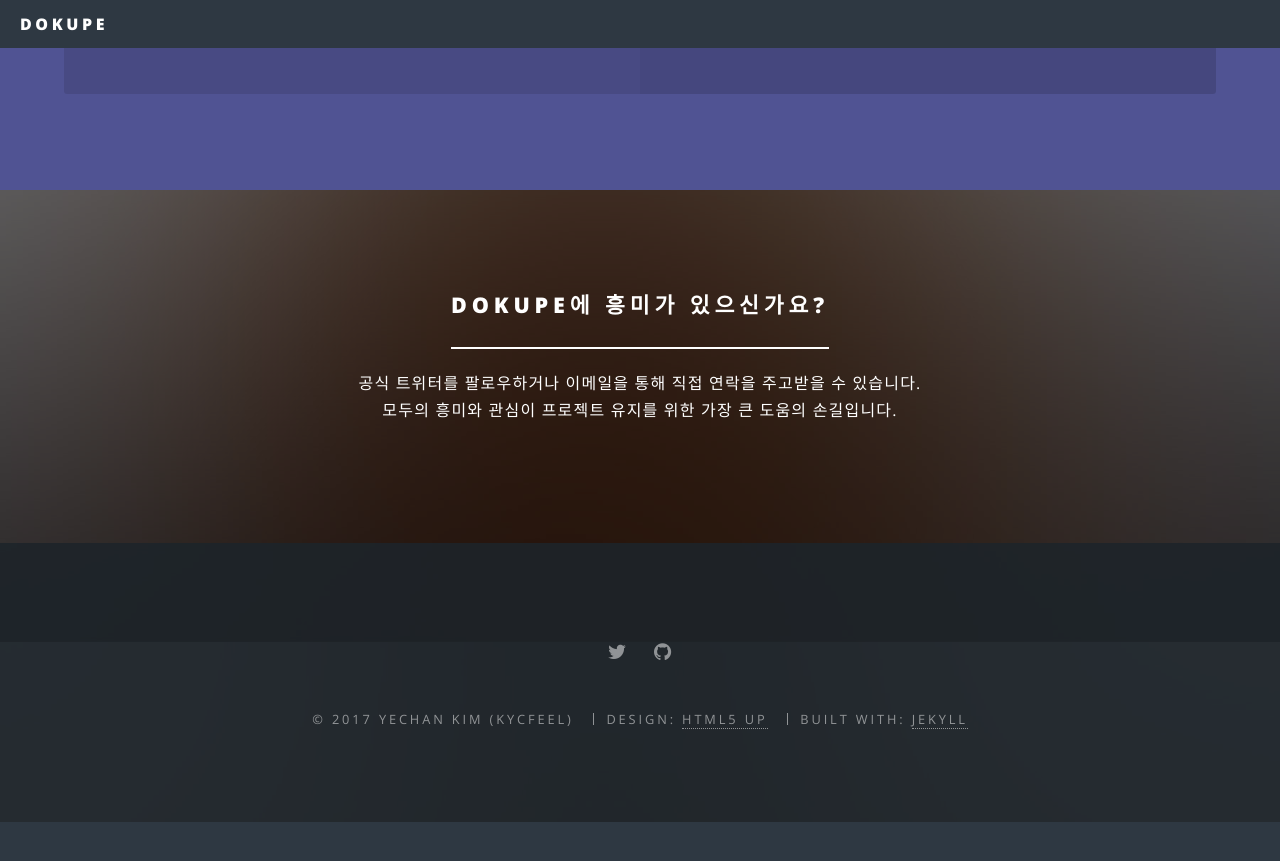
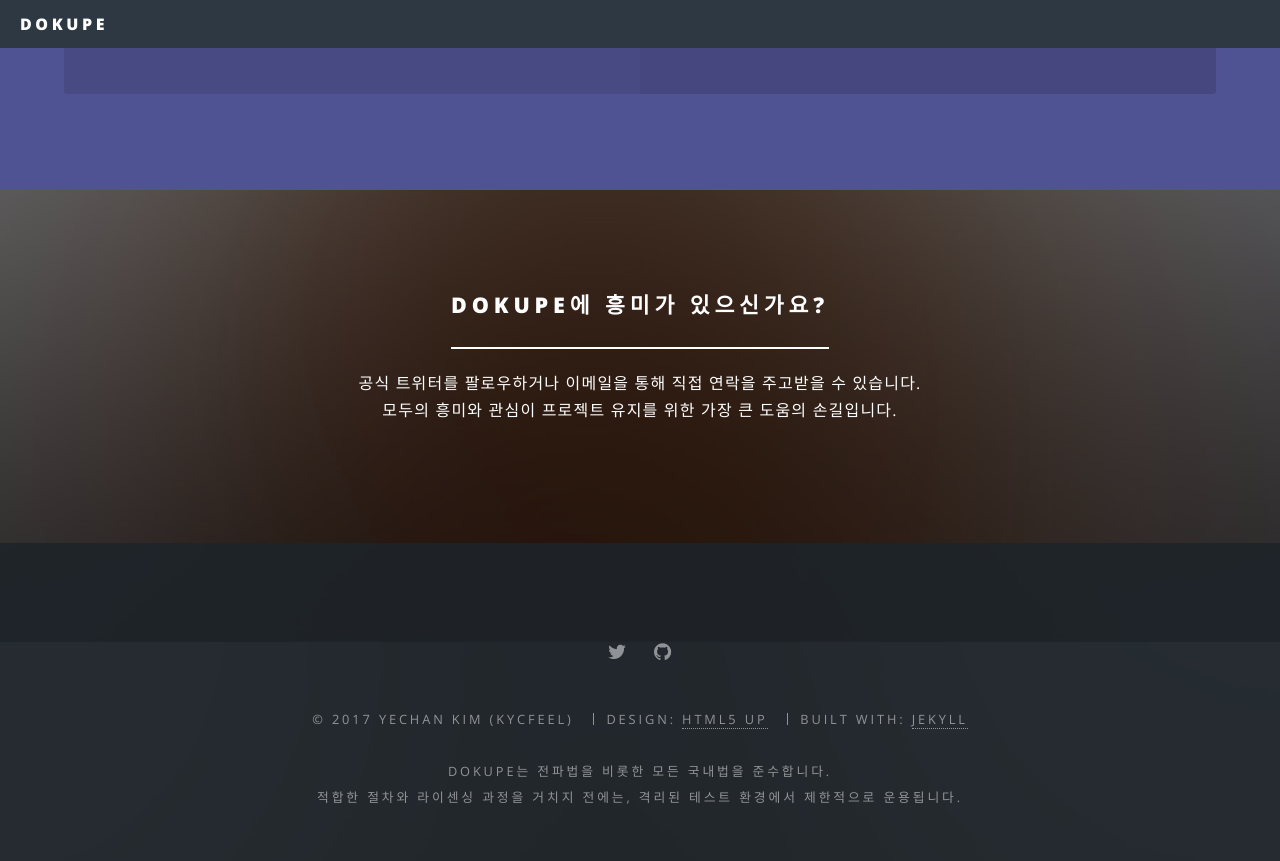
Before and after one commit to kycfeel/dokupe, a Jekyll site: the page built from index.html, in a window 1280 px wide and 900 px high, scrolled down 2999 px. Shown: the top 861 px of the window. Built offline with Jekyll 4.4.1, drawn with Linux system fonts in a browser that asks for light colours; before the commit the page ends 3821 px from its top, so only the background shows below that.

Commit message:
안내 문구 추가

```diff
--- a/_includes/footer.html
+++ b/_includes/footer.html
@@ -24,4 +24,5 @@
     <li>Design: <a href="http://html5up.net" target="_blank">HTML5 UP</a></li>
     <li>Built with: <a href="http://jekyllrb.com" target="_blank">Jekyll</a></li>
   </ul>
+    <p class="copyright"> dokupe는 전파법을 비롯한 모든 국내법을 준수합니다.</br > 적합한 절차와 라이센싱 과정을 거치지 전에는, 격리된 테스트 환경에서 제한적으로 운용됩니다.</p>
 </footer>
```
Also changed, not shown: 4 other files.
